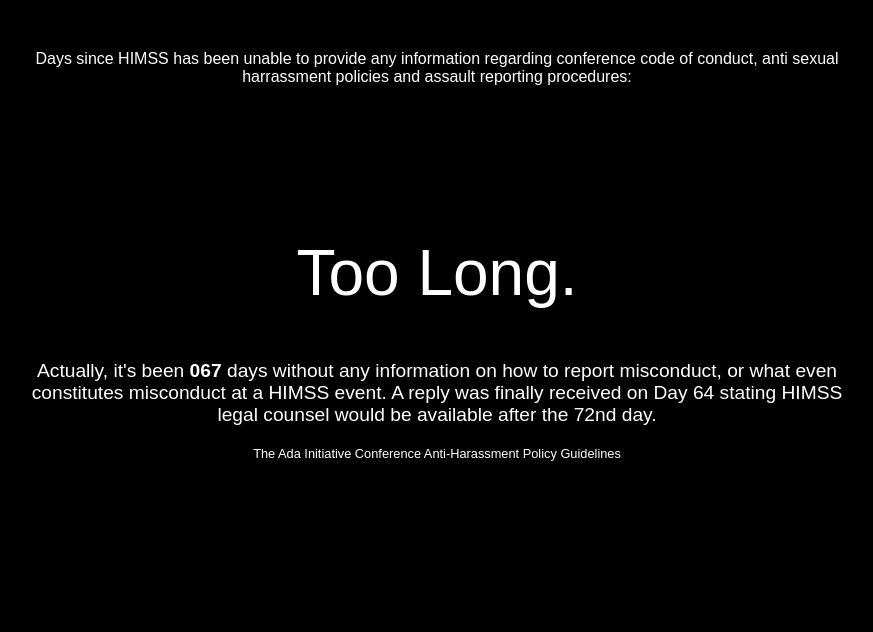
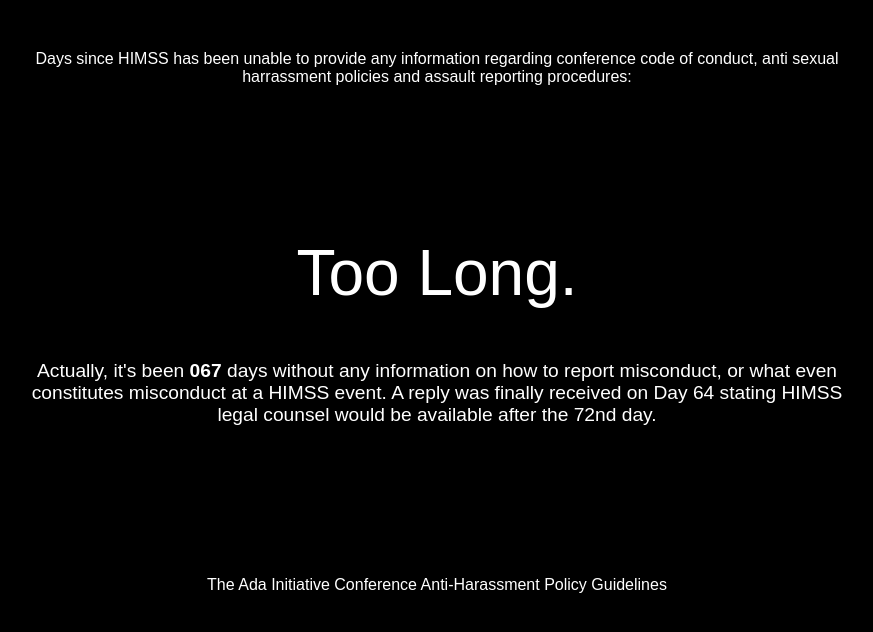
Before and after one commit to laurenstill/laurenstill.github.io, a Jekyll site: the page himssplzrespond.html, which Jekyll copies as it is, in a window 1280 px wide. Shown: the top 632 px of the page, without its empty margins (203-1076 px from the left). Built offline with Jekyll 4.4.1, drawn with Linux system fonts in a browser that asks for light colours.

Commit message:
Update himssplzrespond.html

```diff
--- a/himssplzrespond.html
+++ b/himssplzrespond.html
@@ -61,9 +61,9 @@
 
 
 #footer {
-font-size:0.20em;
+font-size:0.25em;
 margin: 0px auto;
-margin-top: 20px;
+margin-top: 150px;
 width: 850px;
 text-align:center;
 }
```
